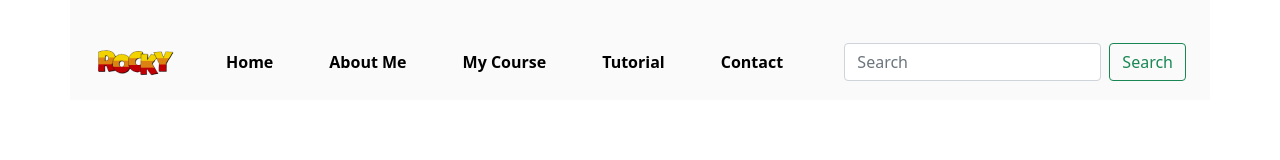
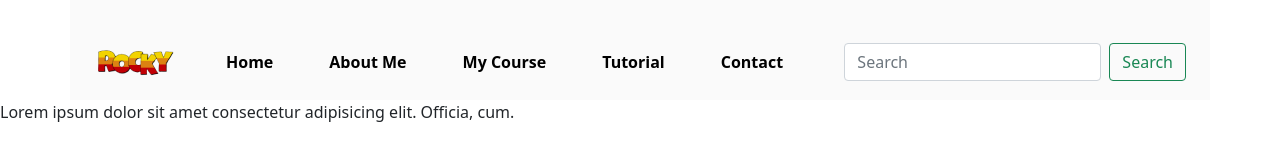
Before and after one commit to Rockyhasanofc/portfolio-vip, a plain HTML site: page index.html in a window 1280 px wide. Drawn offline with nearby package versions, Linux system fonts and the light colour scheme.

Commit message:
next commit

```diff
--- a/index.html
+++ b/index.html
@@ -54,7 +54,7 @@
           </nav>
      </header>
  </div>
-
+    <footer><P>Lorem ipsum dolor sit amet consectetur adipisicing elit. Officia, cum.</P></footer>
 
 
     <script src="https://cdn.jsdelivr.net/npm/bootstrap@5.0.2/dist/js/bootstrap.bundle.min.js" integrity="sha384-MrcW6ZMFYlzcLA8Nl+NtUVF0sA7MsXsP1UyJoMp4YLEuNSfAP+JcXn/tWtIaxVXM" crossorigin="anonymous"></script>
```
